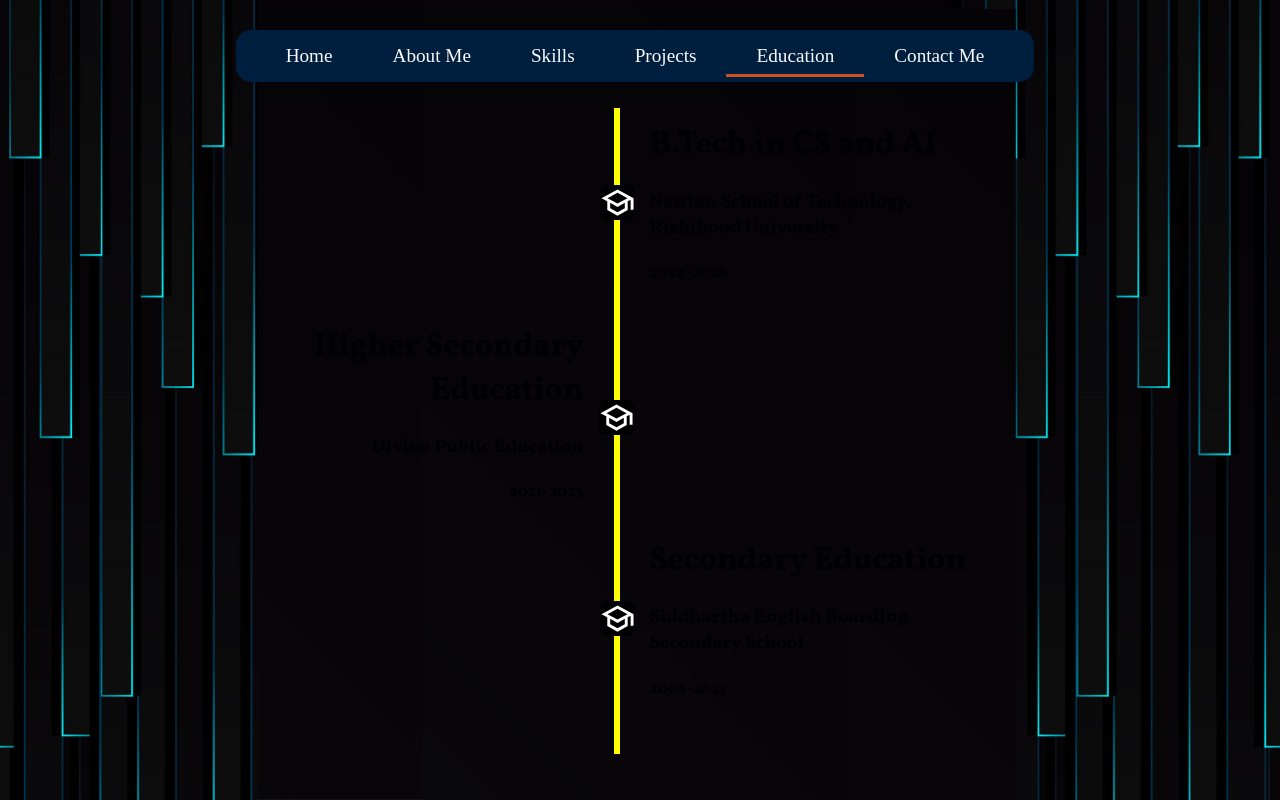
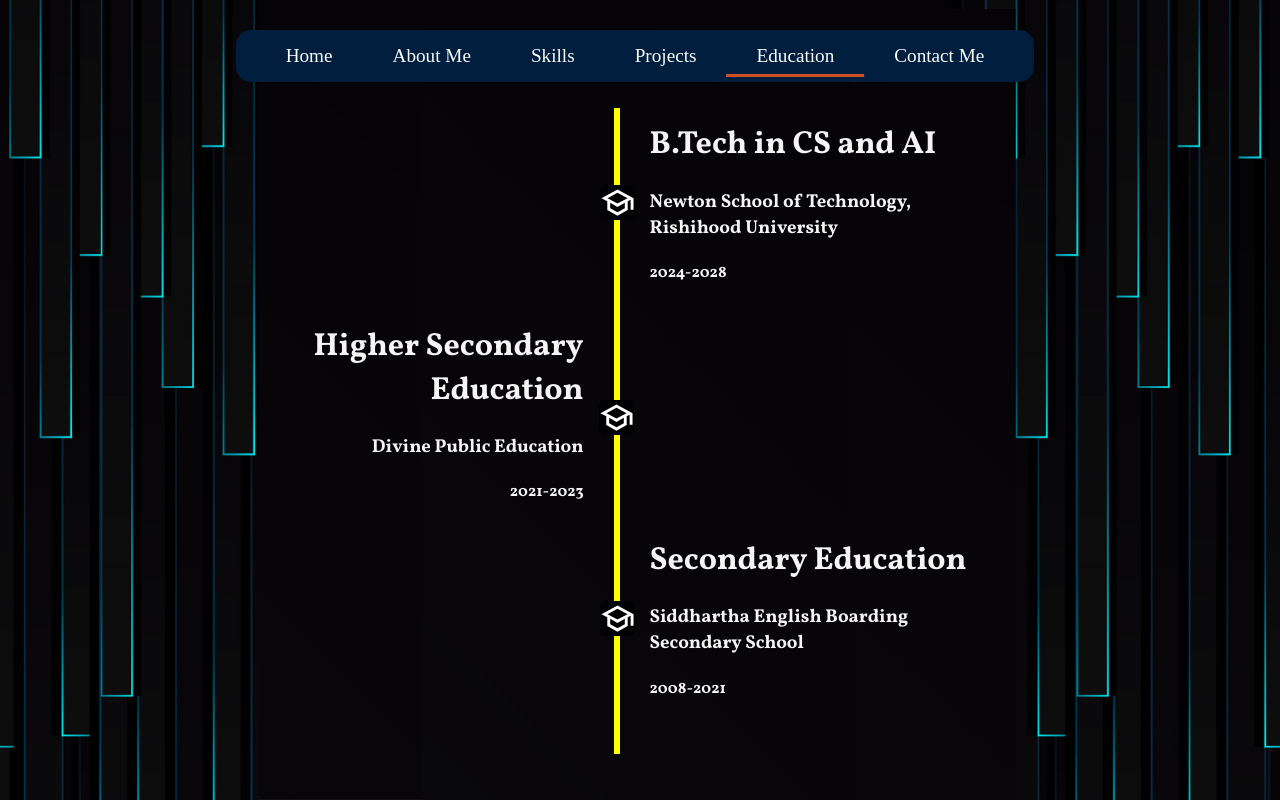
Before and after one commit to agrawalshreyansh/Portfolio, a React (Vite) app: page / in a window 1280 px wide. Both pictures are taken after a click on the item "Education". Built offline with nearby package versions, Linux system fonts and the light colour scheme.

Commit message:
font issues fix

```diff
--- a/src/components/contact.css
+++ b/src/components/contact.css
@@ -49,6 +49,7 @@
     margin-top: 30px;
     width: 32vw;
     margin-left: 2vw;
+    color: whitesmoke;
 }
 
 .contact-form h1 {
--- a/src/components/education.css
+++ b/src/components/education.css
@@ -4,6 +4,7 @@
 .edmain {
     display: flex;
     font-family: vollkorn;
+    color: whitesmoke;
 }
 
 .e-divide {
```
